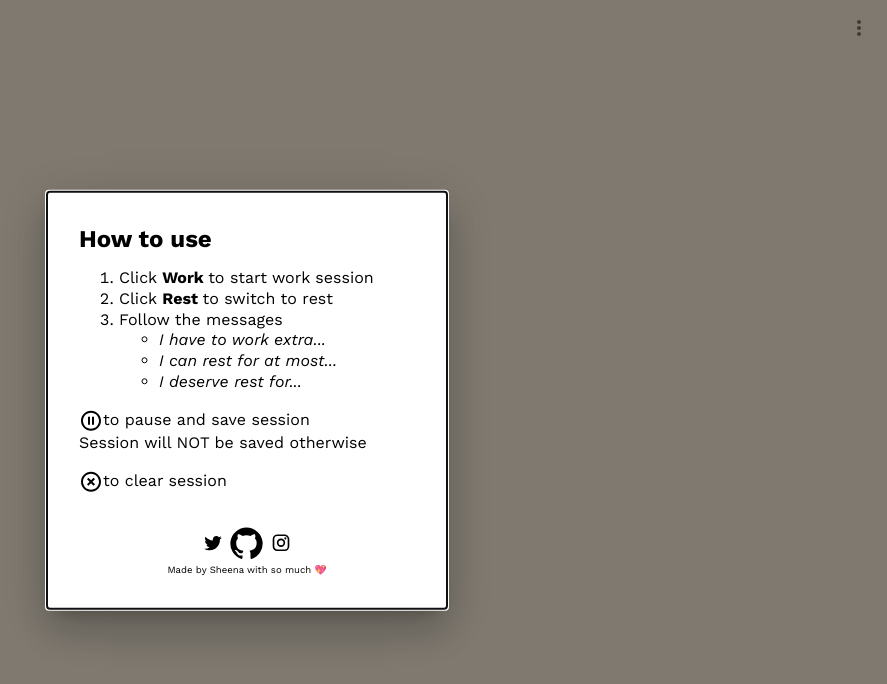
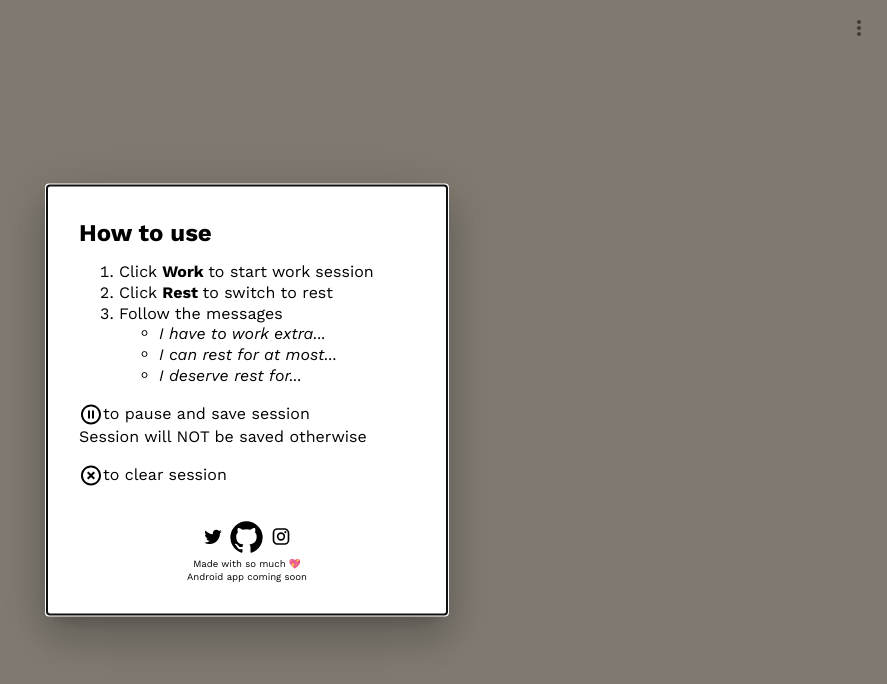
Before and after one commit to shwwwna/freemodoro, a React (Create React App) app: page / in a window 1280 px wide. Both pictures are taken after a click on the icon 1252 px from the left and 28 px from the top of the page. Shown: the top 684 px of the page, without its empty margins (393-1280 px from the left). Built offline with nearby package versions, Linux system fonts and the light colour scheme.

Commit message:
fixed metadata, manifest

```diff
--- a/public/index.html
+++ b/public/index.html
@@ -4,10 +4,6 @@
 		<meta charset="utf-8" />
 		<meta name="viewport" content="width=device-width, initial-scale=1" />
 		<meta name="theme-color" content="#000000" />
-		<meta
-			name="description"
-			content="Web site created using create-react-app" />
-		<link rel="apple-touch-icon" href="%PUBLIC_URL%/logo192.png" />
 		<!--
       manifest.json provides metadata used when your web app is installed on a
       user's mobile device or desktop. See https://developers.google.com/web/fundamentals/web-app-manifest/
--- a/src/App.js
+++ b/src/App.js
@@ -142,10 +142,11 @@
 		return "p_favicon.ico";
 	}
 
-	// to set time launched
+	// to set time launched = page is first loaded
+	// TODO: when wtime is changed, not when page is first loaded
 	useEffect(() => {
 		setfirstTime(moment.now());
-	}, []);
+	}, [wtime]);
 
 	// work timer
 	useEffect(() => {
--- a/src/components/Modal.js
+++ b/src/components/Modal.js
@@ -121,7 +121,10 @@
 								<Instagram fontSize="small" />
 							</a>
 						</IconContainer>
-						<div>Made by Sheena with so much 💖</div>
+						<div>
+							Made with so much 💖 <br />
+							Android app coming soon
+						</div>
 					</SmallText>
 				</Box>
 			</Modal>
```
Also changed, not shown: public/manifest.json.
